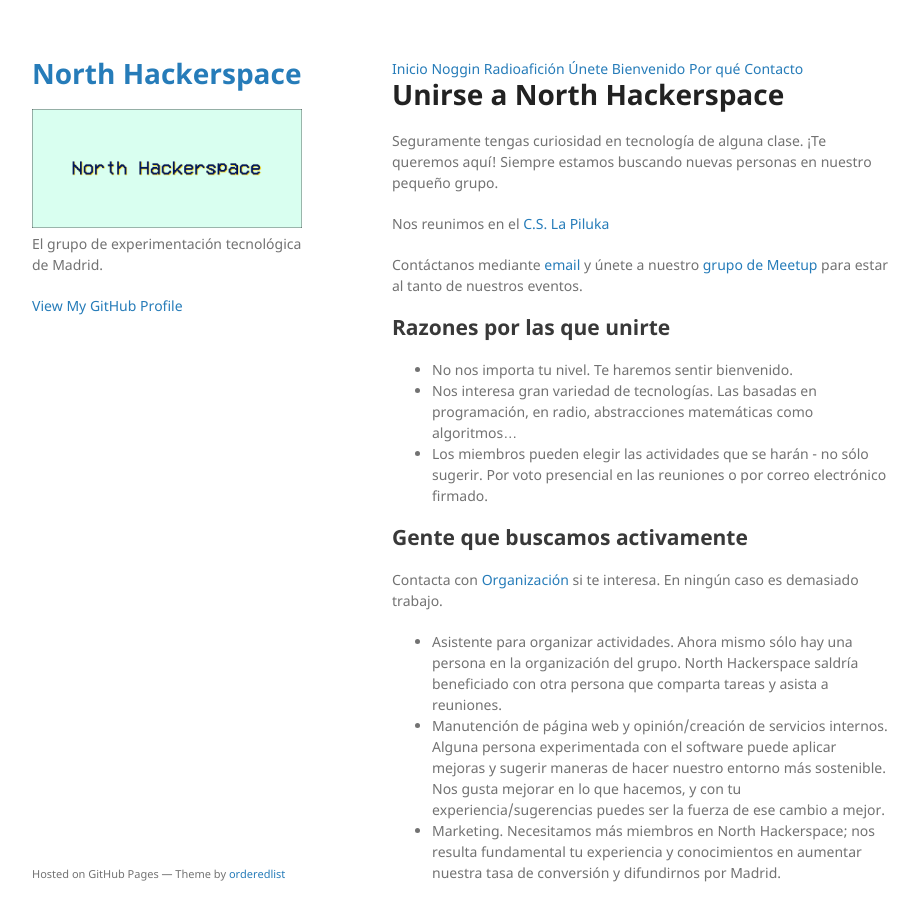
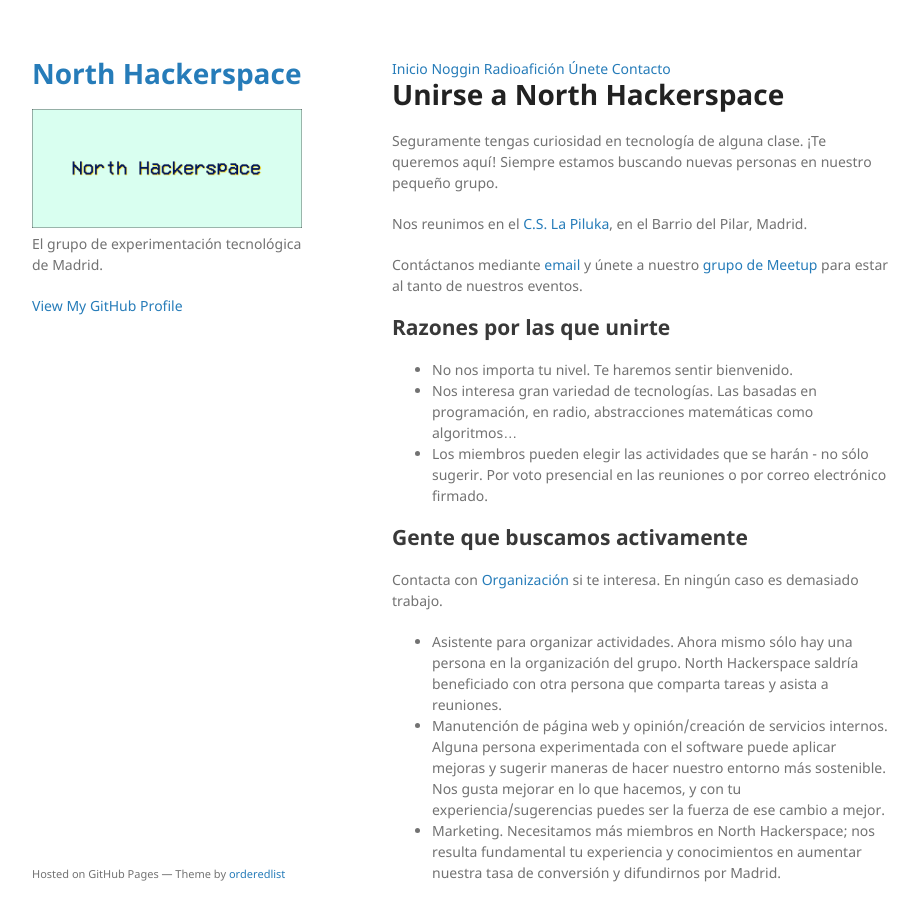
Before and after one commit to north-hackerspace/north-hackerspace.github.io, a Jekyll site: the page built from unete.md, in a window 1280 px wide and 953 px high. Shown: the top 921 px of the window, without its empty margins (178-1096 px from the left). Built offline with Jekyll 4.4.1, drawn with Linux system fonts in a browser that asks for light colours; our own code applies the rules of GitHub Pages for plain Markdown files.

Commit message:
Simplified navigation by removing redundant pages.

```diff
--- a/_includes/navigation.html
+++ b/_includes/navigation.html
@@ -3,7 +3,5 @@
 	<a href="/noggin">Noggin</a>
 	<a href="/radioaficion">Radioafición</a>
 	<a href="/unete">Únete</a>
-	<a href="/bienvenido">Bienvenido</a>
-	<a href="/por-que">Por qué</a>
 	<a href="/contacto">Contacto</a>
 </nav>
--- a/unete.md
+++ b/unete.md
@@ -2,7 +2,7 @@
 
 Seguramente tengas curiosidad en tecnología de alguna clase. ¡Te queremos aquí! Siempre estamos buscando nuevas personas en nuestro pequeño grupo.
 
-Nos reunimos en el [C.S. La Piluka](https://osm.org/go/b_NjowE~0?node=4853982631)
+Nos reunimos en el [C.S. La Piluka](https://osm.org/go/b_NjowE~0?node=4853982631), en el Barrio del Pilar, Madrid.
 
 Contáctanos mediante [email](./contacto) y únete a nuestro [grupo de Meetup](https://www.meetup.com/es-ES/North-Hackerspace/) para estar al tanto de nuestros eventos.
 
```
Also changed, not shown: welcome.md (added), 7 other files.
